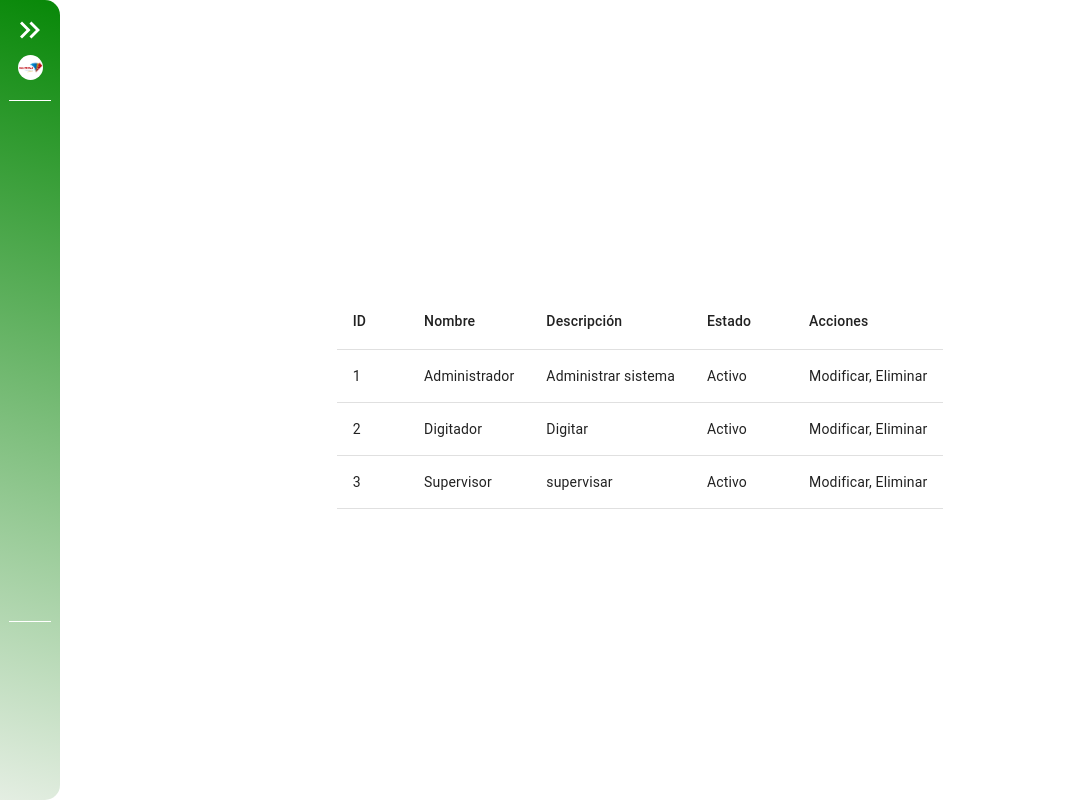
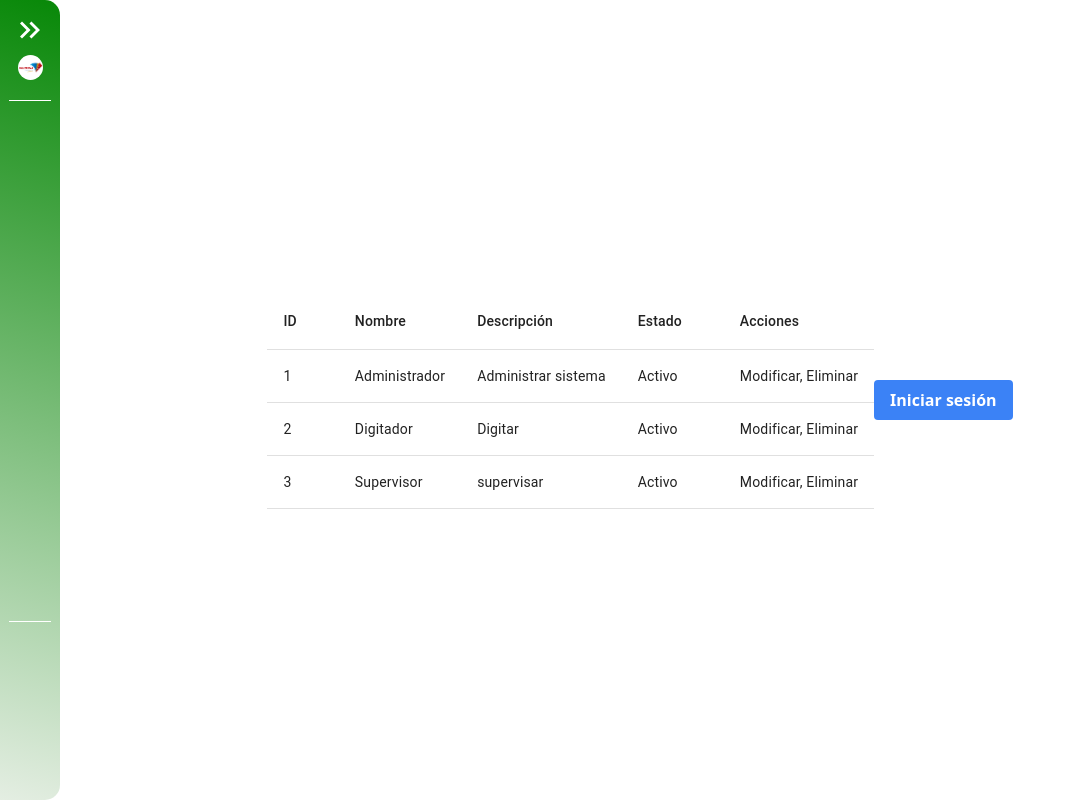
Before and after one commit to eucogar/contratos, a Next.js app: page /admin/gestionar-roles in a window 1280 px wide. Shown: the whole page, without its empty margins (0-1076 px from the left). Built offline with nearby package versions, Linux system fonts and the light colour scheme.

Commit message:
Update gestionar-roles.tsx

```diff
--- a/src/pages/admin/gestionar-roles.tsx
+++ b/src/pages/admin/gestionar-roles.tsx
@@ -52,7 +52,7 @@ export default function (){
     ];
 
     return(
-        <div className="flex justify-center vh-100">
+        <div className="flex justify-center vh-100 items-center h-screen auto-cols-max">
             <div>
                 <DataTable
                     columns={columns}
@@ -60,6 +60,14 @@ export default function (){
                     selectRow={true}
                     handleSelectRow={(e)=>console.log(e)} />
             </div>
+
+            <button
+                    className="bg-blue-500 hover:bg-blue-700 text-white font-bold py-2 px-4 rounded focus:outline-none focus:shadow-outline"
+                    type="submit"
+                >
+                    Iniciar sesión
+                </button>
+
         </div>
     )
 
```
